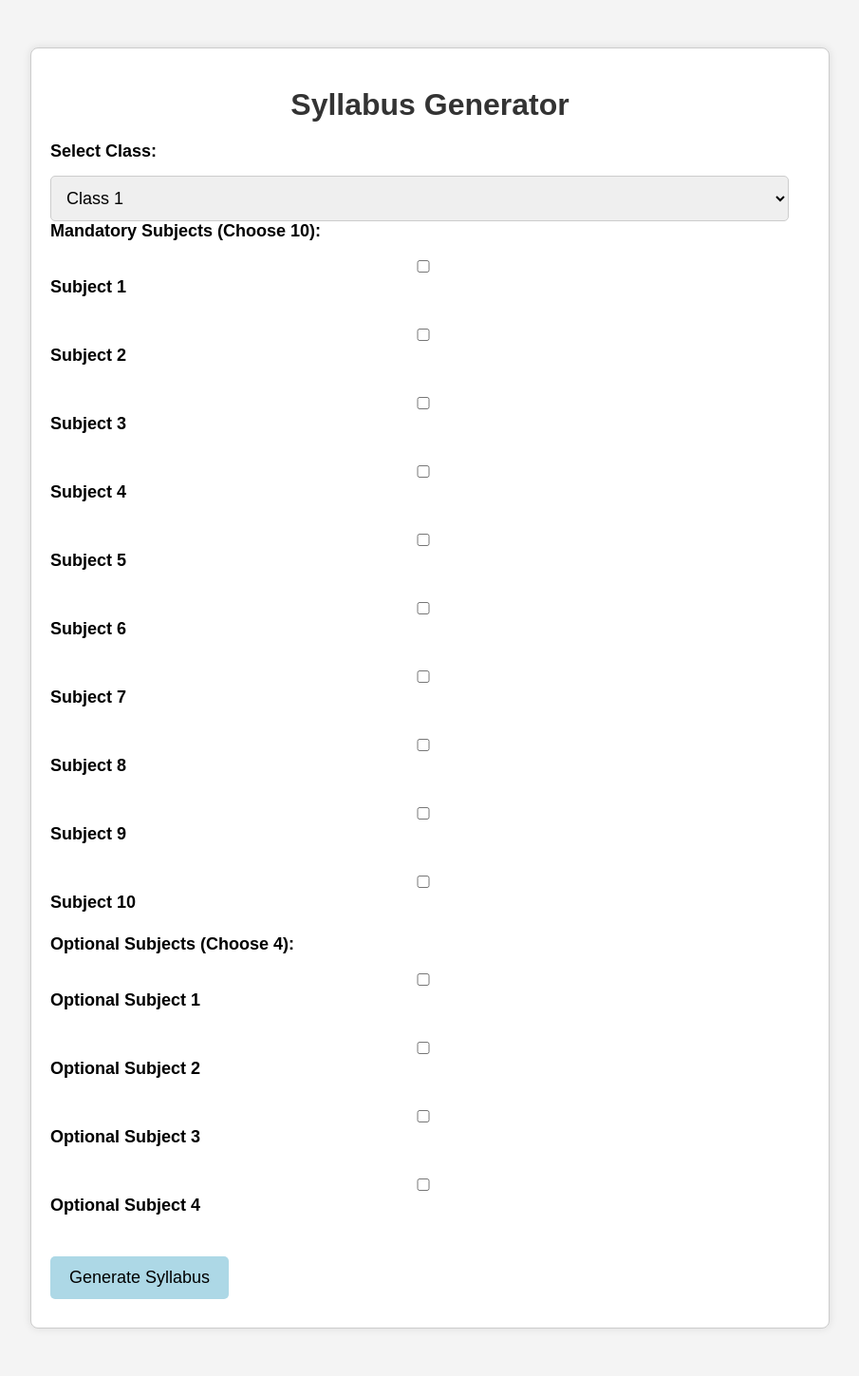
After one commit to ar1701/EduFlex, a Node server app: template views/syllabus.html in a window 1280 px wide. The commit adds this page. Shown: the whole page at 95% size, without its empty margins (187-1092 px from the left). Run offline with Node 20, Linux system fonts and the light colour scheme; the template is opened without the code that fills it, so the values that code supplies are empty; some libraries are stand-ins or nearby versions.

Commit message:
syllabus frontend added

```diff
--- a/public/css/styles.css
+++ b/public/css/styles.css
@@ -23,3 +23,83 @@ button {
 button:hover {
     background-color: #0056b3;
 }
+
+body {
+    font-family: Arial, sans-serif;
+    background-color: #f4f4f4;
+    margin: 0;
+    padding: 0;
+}
+
+.container {
+    max-width: 800px;
+    margin: 50px auto; /* Center the container vertically */
+    padding: 20px;
+    background-color: #fff;
+    border-radius: 8px;
+    box-shadow: 0 0 10px rgba(0, 0, 0, 0.1);
+}
+
+h1 {
+    text-align: center;
+    color: #333;
+    margin-bottom: 20px; /* Add gap below the heading */
+}
+
+form {
+    margin-top: 20px;
+}
+
+label {
+    font-weight: bold;
+    font-size: 18px; /* Increase font size */
+    margin-bottom: 10px; /* Add gap below each label */
+    display: block; /* Make labels block elements */
+}
+
+select,
+input[type="checkbox"] {
+    margin-top: 5px;
+    width: calc(100% - 22px); /* Adjust width to accommodate padding */
+    padding: 12px;
+    font-size: 18px; /* Increase font size */
+    border: 1px solid #ccc;
+    border-radius: 5px;
+    box-sizing: border-box;
+}
+
+input[type="checkbox"] {
+    margin-top: 10px;
+}
+
+button {
+    margin-top: 20px;
+    padding: 12px 20px;
+    background-color: #add8e6; /* Light blue background color */
+    color: #000; /* Black text color */
+    border: none;
+    border-radius: 5px;
+    cursor: pointer;
+    transition: background-color 0.3s;
+    font-size: 18px; /* Increase font size */
+}
+
+button:hover {
+    background-color: #87ceeb; /* Darker shade of blue on hover */
+}
+
+#mandatorySubjects,
+#optionalSubjects {
+    margin-top: 10px;
+}
+
+#mandatorySubjects label,
+#optionalSubjects label {
+    margin-bottom: 5px;
+    cursor: pointer;
+}
+
+#mandatorySubjects label input[type="checkbox"],
+#optionalSubjects label input[type="checkbox"] {
+    margin-right: 10px;
+}
--- a/views/courses.ejs
+++ b/views/courses.ejs
@@ -79,7 +79,7 @@
                         <ol class="breadcrumb justify-content-center">
                             <li class="breadcrumb-item"><a class="text-white" href="#">Home</a></li>
                             <li class="breadcrumb-item"><a class="text-white" href="#">Pages</a></li>
-                            <li class="breadcrumb-item text-white active" aria-current="page">Courses</li>
+                            <li class="breadcrumb-item text-white active" aria-current="page"> AI Services</li>
                         </ol>
                     </nav>
                 </div>
--- a/views/index.ejs
+++ b/views/index.ejs
@@ -117,7 +117,7 @@
                     <div class="service-item text-center pt-3">
                         <div class="p-4">
                             <i class="fa fa-3x fa-graduation-cap text-primary mb-4"></i>
-                            <h5 class="mb-3">Skilled Instructors</h5>
+                            <h5 class="mb-3"></h5>
                             <p>Diam elitr kasd sed at elitr sed ipsum justo dolor sed clita amet diam</p>
                         </div>
                     </div>
--- /dev/null
+++ b/views/syllabus.html
@@ -0,0 +1,53 @@
+<!DOCTYPE html>
+<html lang="en">
+<head>
+    <meta charset="UTF-8">
+    <meta name="viewport" content="width=device-width, initial-scale=1.0">
+    <title>Syllabus Generator</title>
+    <link rel="stylesheet" href="styles.css">
+</head>
+<body>
+    <div class="container">
+        <h1>Syllabus Generator</h1>
+        <form id="syllabusForm">
+            <label for="classSelect">Select Class:</label>
+            <select id="classSelect" name="classSelect">
+                <option value="class1">Class 1</option>
+                <option value="class2">Class 2</option>
+                <option value="class2">Class 3</option>
+                <option value="class3">Class 4</option>
+                <option value="class3">Class 5</option>
+                <option value="class3">Class 6</option>
+                <option value="class3">Class 7</option>
+                <option value="class3">Class 8</option>
+                <option value="class3">Class 9</option>
+                <option value="class3">Class 10</option>
+
+
+            </select>
+            <label for="mandatorySubjects">Mandatory Subjects (Choose 10):</label>
+            <div id="mandatorySubjects">
+                <label><input type="checkbox" name="mandatorySubject" value="subject1"> Subject 1</label><br>
+                <label><input type="checkbox" name="mandatorySubject" value="subject2"> Subject 2</label><br>
+                <label><input type="checkbox" name="mandatorySubject" value="subject3"> Subject 3</label><br>
+                <label><input type="checkbox" name="mandatorySubject" value="subject4"> Subject 4</label><br>
+                <label><input type="checkbox" name="mandatorySubject" value="subject5"> Subject 5</label><br>
+                <label><input type="checkbox" name="mandatorySubject" value="subject6"> Subject 6</label><br>
+                <label><input type="checkbox" name="mandatorySubject" value="subject7"> Subject 7</label><br>
+                <label><input type="checkbox" name="mandatorySubject" value="subject8"> Subject 8</label><br>
+                <label><input type="checkbox" name="mandatorySubject" value="subject9"> Subject 9</label><br>
+                <label><input type="checkbox" name="mandatorySubject" value="subject10"> Subject 10</label><br>
+            </div>
+            <label for="optionalSubjects">Optional Subjects (Choose 4):</label>
+            <div id="optionalSubjects">
+                <label><input type="checkbox" name="optionalSubject" value="optionalSubject1"> Optional Subject 1</label><br>
+                <label><input type="checkbox" name="optionalSubject" value="optionalSubject2"> Optional Subject 2</label><br>
+                <label><input type="checkbox" name="optionalSubject" value="optionalSubject3"> Optional Subject 3</label><br>
+                <label><input type="checkbox" name="optionalSubject" value="optionalSubject4"> Optional Subject 4</label><br>
+            </div>
+            <button type="submit">Generate Syllabus</button>
+        </form>
+    </div>
+    <script src="syllabus.js"></script>
+</body>
+</html>
```
